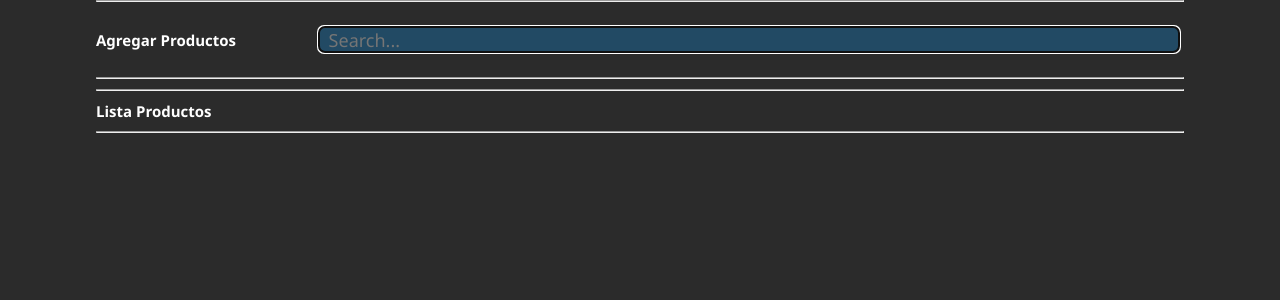
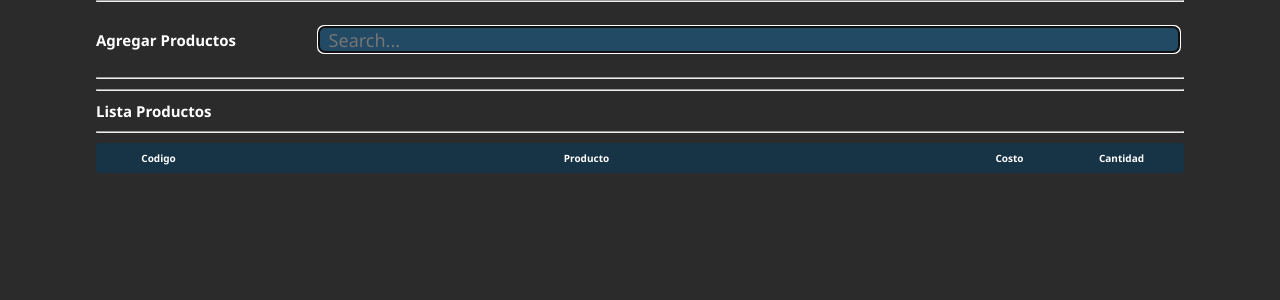
Before and after one commit to devdariill/py-clasificacion-productos-ai, a Flask app: page /compras/registerProductos/1 in a window 1280 px wide. Shown: the part 57-357 px from the top of the page. Run offline with Flask 2, Linux system fonts and the light colour scheme; data that the repository does not hold is empty; some libraries are stand-ins or nearby versions.

Commit message:
fix css compras<id>

```diff
--- a/myblog/templates/compra/registerProductos.html
+++ b/myblog/templates/compra/registerProductos.html
@@ -24,8 +24,8 @@ content %}
   </form>
 </div>
 <hr style="margin: 10px 0" />
+<button onclick="topFunction()" id="myBtn" title="Go to top">^</button>
 
-<button onclick="topFunction()" id="myBtn" title="Go to top">^</button>
 
 {% for producto in productos %}
 
@@ -41,11 +41,15 @@ content %}
   <header style="flex: auto">
     <a
       style="
-        font-weight: bold;
-        text-decoration: none;
-        color: #fff;
+        display: grid;
+        grid-template-columns: 10% 70% 10% 10%;
+        background-color: #173346;
+        padding: 0 9px;
+        margin-bottom: 6px;
+        border-radius: 3px;
         text-align: center;
-        min-width: 30px;
+        align-items: center;
+        min-height: 30px;
       "
     >
       {{ producto.codprod }}
@@ -61,6 +65,7 @@ content %}
         max-width: 500px;
         width: 100%;
         margin-left: 5px;
+        margin-right: 5px;
         padding: 5px;
         text-align: center;
         font-size: 14px;
@@ -70,7 +75,7 @@ content %}
       {{ producto.nomprod }}
     </a>
 
-    <p style="text-align: right">
+    <p style="text-align: right; min-width: 34px">
       {{ "Venta: {:,.0f}".format(producto.venprod)}}
     </p>
   </header>
@@ -96,18 +101,19 @@ content %}
 <h2>Lista Productos</h2>
 <hr style="margin: 10px 0" />
 
-{% for producto_compra in productos_Compra %}
-
-<article
+<header
   style="
+    display: grid;
+    grid-template-columns: 10% 70% 10% 10%;
     background-color: #173346;
     padding: 0 9px;
     margin-bottom: 6px;
     border-radius: 3px;
     text-align: center;
+    align-items: center;
+    min-height: 30px;
   "
 >
-  <header style="flex: auto">
   <a
     style="
       font-weight: bold;
@@ -116,10 +122,64 @@ content %}
       text-align: center;
       min-width: 30px;
     "
+    >Codigo</a
+  >
+  <a
+    style="
+      font-weight: bold;
+      text-decoration: none;
+      color: #fff;
+      text-align: center;
+    "
+    >Producto</a
+  >
+  <a
+    style="
+      font-weight: bold;
+      text-decoration: none;
+      color: #fff;
+      text-align: center;
+      min-width: 30px;
+      margin-right: 10px;
+    "
+    >Costo</a
+  >
+  <a
+    style="
+      font-weight: bold;
+      text-decoration: none;
+      color: #fff;
+      text-align: center;
+      min-width: 30px;
+    "
+    >Cantidad</a
+  >
+</header>
+
+{% for producto_compra in productos_Compra %}
+<article
+  style="
+    display: grid;
+    grid-template-columns: 10% 70% 10% 10%;
+    background-color: #173346;
+    padding: 0 9px;
+    margin-bottom: 6px;
+    border-radius: 3px;
+    text-align: center;
+    align-items: center;
+    min-height: 30px;
+  "
+>
+  <a
+    style="
+      font-weight: bold;
+      text-decoration: none;
+      color: #fff;
+      text-align: center;
+    "
   >
     {{ producto_compra.codprod }}
   </a>
-
   <a
     href="{{ url_for('compras.delete', id_producto=producto_compra.codprod, id_compra=id_compra ) }}"
     onclick="return confirm('Are you sure?')"
@@ -128,8 +188,7 @@ content %}
       background-color: #224a64;
       color: #fff;
       border-radius: 3px;
-        max-width: 500px;
-        width: 100%;
+      max-width: 90%;
       margin-left: 5px;
       padding: 5px;
       text-align: center;
@@ -139,25 +198,9 @@ content %}
   >
     {{ producto_compra.nomdet }}
   </a>
-
-    <p style="text-align: right">
-      #
-    </p>
-  </header>
-
-  <div style="display: grid; place-items: center; margin-top: -5px">
-    <div style="column-count: 3; margin-bottom: 5px">
-      <p style="font-size: 10px">
-        Costo: {{ producto_compra.cosuni }}
-      </p>
-      <p>Cantidad: {{ producto_compra.candet }}</p>
-      <p style="font-size: 10px">
-        #
-      </p>
-    </div>
-  </div>
+  <p style="margin-left: -5px">{{ producto_compra.cosuni }}</p>
+  <p>{{ producto_compra.candet }}</p>
 </article>
-
 {% endfor %}
 
 <script>
```
Lines whose indentation alone changed are shown as unchanged.
